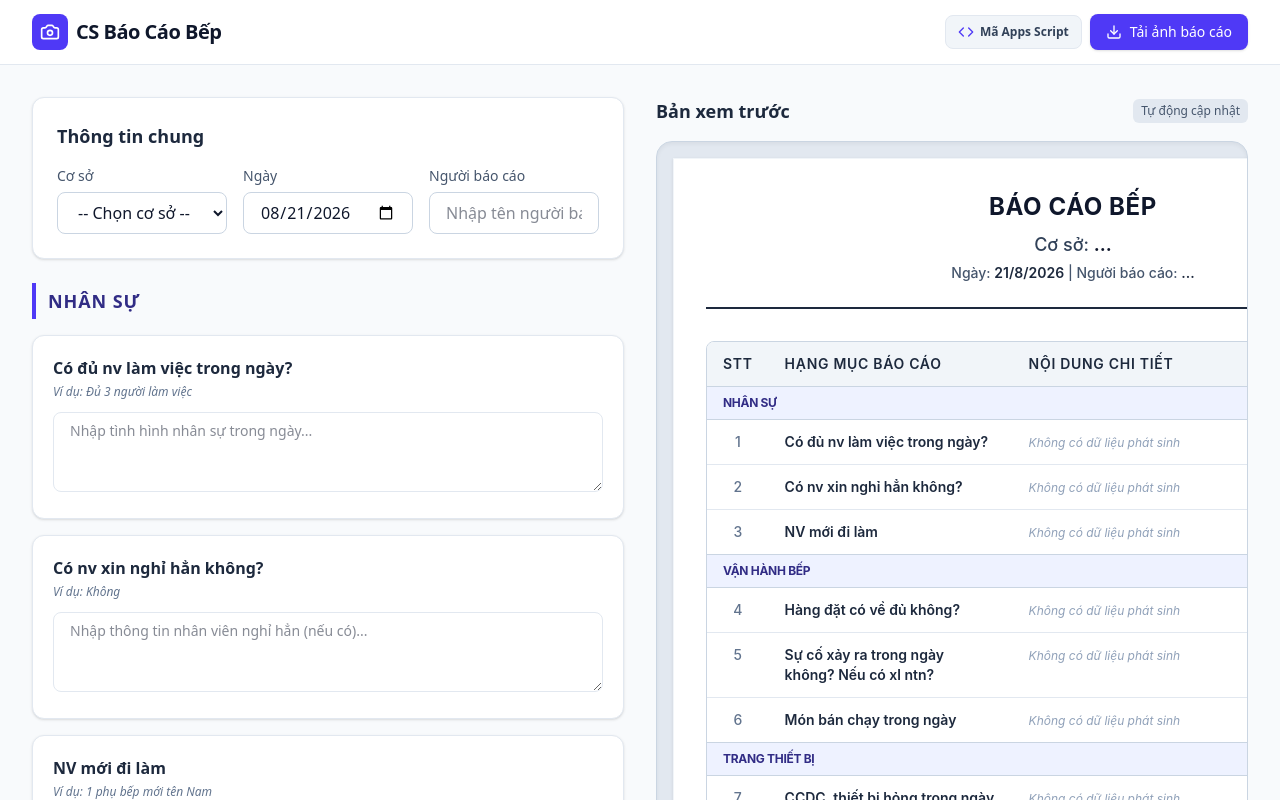
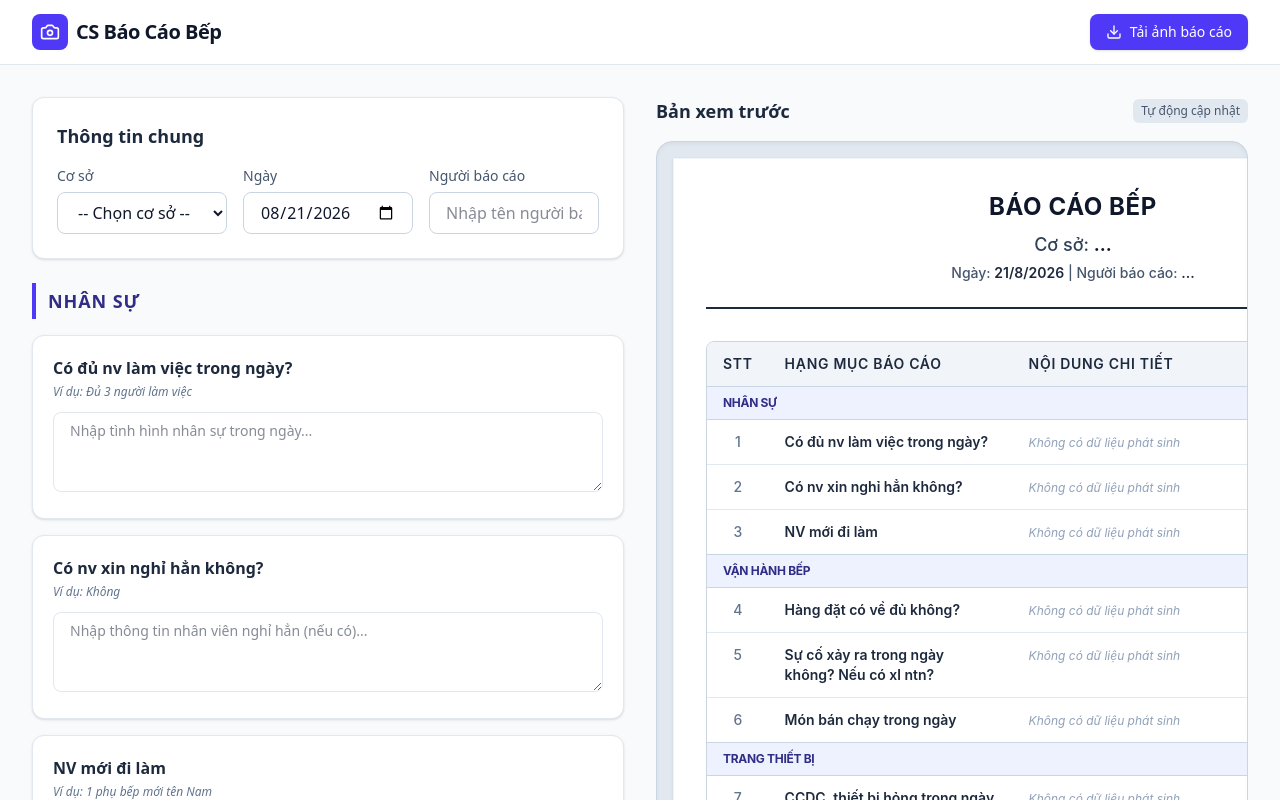
Before and after one commit to npnam151-rgb/CS-Bep, a React (Vite) app: page / in a window 1280 px wide. Shown: the top 800 px of the page. Built offline with nearby package versions, Linux system fonts and the light colour scheme.

Commit message:
refactor: remove Google Apps Script configuration modal
Remove the AppsScriptModal component and its associated trigger from the header to simplify the user interface.

```diff
--- a/src/App.tsx
+++ b/src/App.tsx
@@ -1,10 +1,9 @@
 import React, { useState, useRef } from 'react';
 import { toPng } from 'html-to-image';
-import { Download, Camera, CheckCircle2, AlertCircle, Code } from 'lucide-react';
+import { Download, Camera, CheckCircle2, AlertCircle } from 'lucide-react';
 import { ReportForm } from './components/ReportForm';
 import { ReportPreview } from './components/ReportPreview';
 import { ReportImageModal } from './components/ReportImageModal';
-import { AppsScriptModal } from './components/AppsScriptModal';
 import { ReportData, CHECKLIST_ITEMS } from './types';
 
 // TODO: Thay thế đường dẫn này bằng URL Web App của Google Apps Script của bạn
@@ -25,7 +24,6 @@ export default function App() {
   const [exportSuccess, setExportSuccess] = useState(false);
   const [sheetStatus, setSheetStatus] = useState<'idle' | 'saving' | 'success' | 'error'>('idle');
   const [modalOpen, setModalOpen] = useState(false);
-  const [showScriptModal, setShowScriptModal] = useState(false);
   const [exportedImageUrl, setExportedImageUrl] = useState<string | null>(null);
   const [exportedFileName, setExportedFileName] = useState<string>('');
   const previewRef = useRef<HTMLDivElement>(null);
@@ -166,16 +164,6 @@ export default function App() {
               </h1>
             </div>
 
-            <div className="flex items-center gap-2">
-              <button
-                onClick={() => setShowScriptModal(true)}
-                className="inline-flex items-center gap-1.5 px-3 py-2 text-xs font-semibold text-slate-700 hover:text-indigo-600 bg-slate-100 hover:bg-slate-200 rounded-lg border border-slate-200 transition-colors"
-                title="Xem mã Google Apps Script"
-              >
-                <Code className="w-4 h-4 text-indigo-600" />
-                <span>Mã Apps Script</span>
-              </button>
-
             <button
               onClick={handleExportImage}
               disabled={isExporting}
@@ -193,7 +181,6 @@ export default function App() {
                 </>
               )}
             </button>
-            </div>
           </div>
         </div>
       </header>
@@ -269,12 +256,6 @@ export default function App() {
         imageUrl={exportedImageUrl}
         fileName={exportedFileName}
       />
-
-      {/* Modal xem và copy mã Google Apps Script */}
-      <AppsScriptModal
-        isOpen={showScriptModal}
-        onClose={() => setShowScriptModal(false)}
-      />
     </div>
   );
 }
```
Lines whose indentation alone changed are shown as unchanged.
